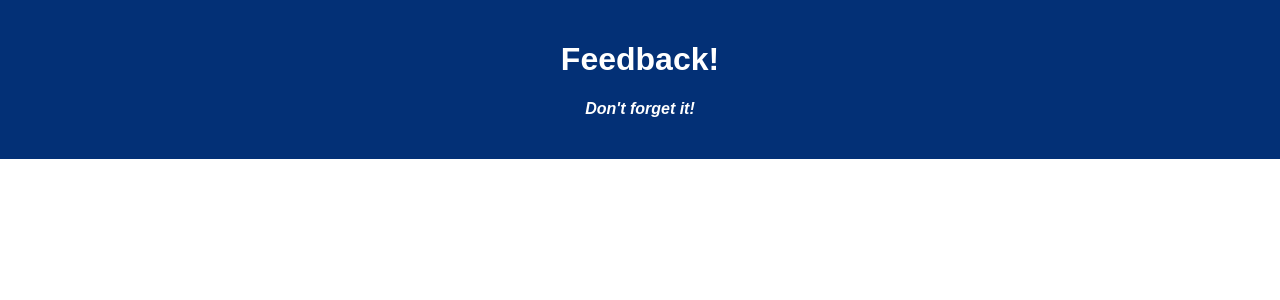
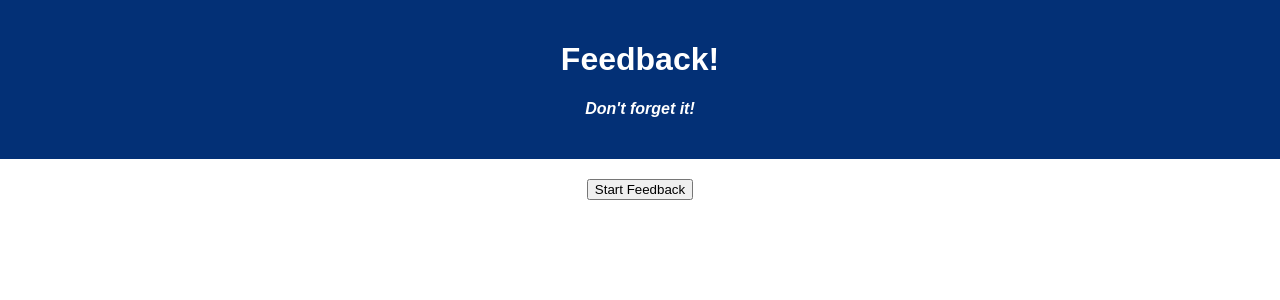
Before and after one commit to MariaIsabelG/weekend-redux-feedback-loop, a React (Create React App) app: page / in a window 1280 px wide. Shown: the top 300 px of the page. Built offline with nearby package versions, Linux system fonts and the light colour scheme.

Commit message:
created a function for the home component with a button to start feedback

```diff
--- a/src/components/App/App.jsx
+++ b/src/components/App/App.jsx
@@ -1,18 +1,13 @@
 import React from 'react';
 import axios from 'axios';
 import './App.css';
+import Home from '../Home/Home'
 
 function App() {
 
   return (
     <div className='App'>
-      <header className='App-header'>
-        <h1 className='App-title'>Feedback!</h1>
-        <h4>Don't forget it!</h4>
-
-
-
-      </header>
+      <Home />
     </div>
   );
 }
--- a/src/components/Home/Home.jsx
+++ b/src/components/Home/Home.jsx
@@ -0,0 +1,17 @@
+function Home (){
+
+    return(
+
+        <>
+        <header className='App-header'>
+            <h1 className='App-title'>Feedback!</h1>
+            <h4>Don't forget it!</h4>
+        </header>
+
+        <button>Start Feedback</button>
+
+        </>
+    )
+};
+
+export default Home;
```
